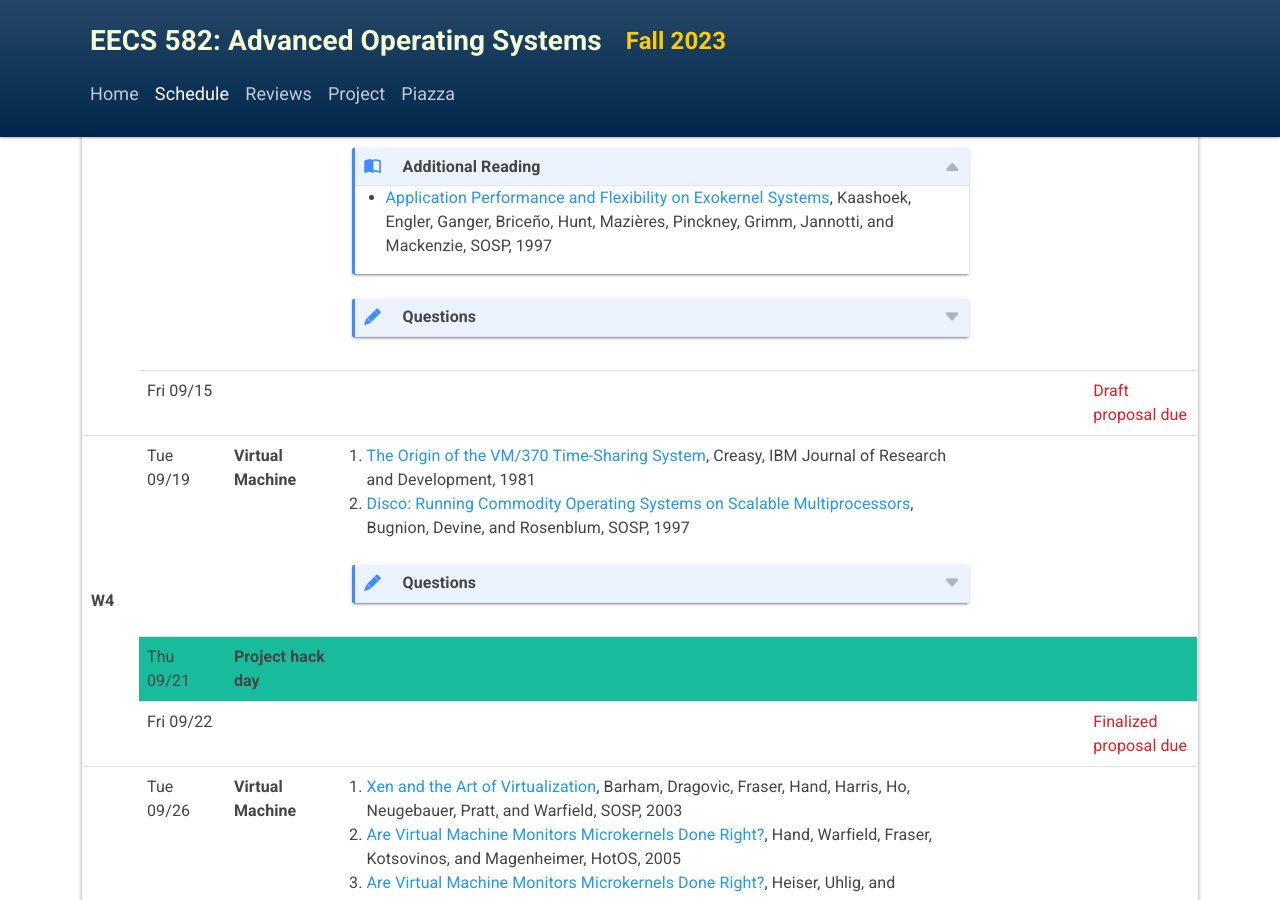
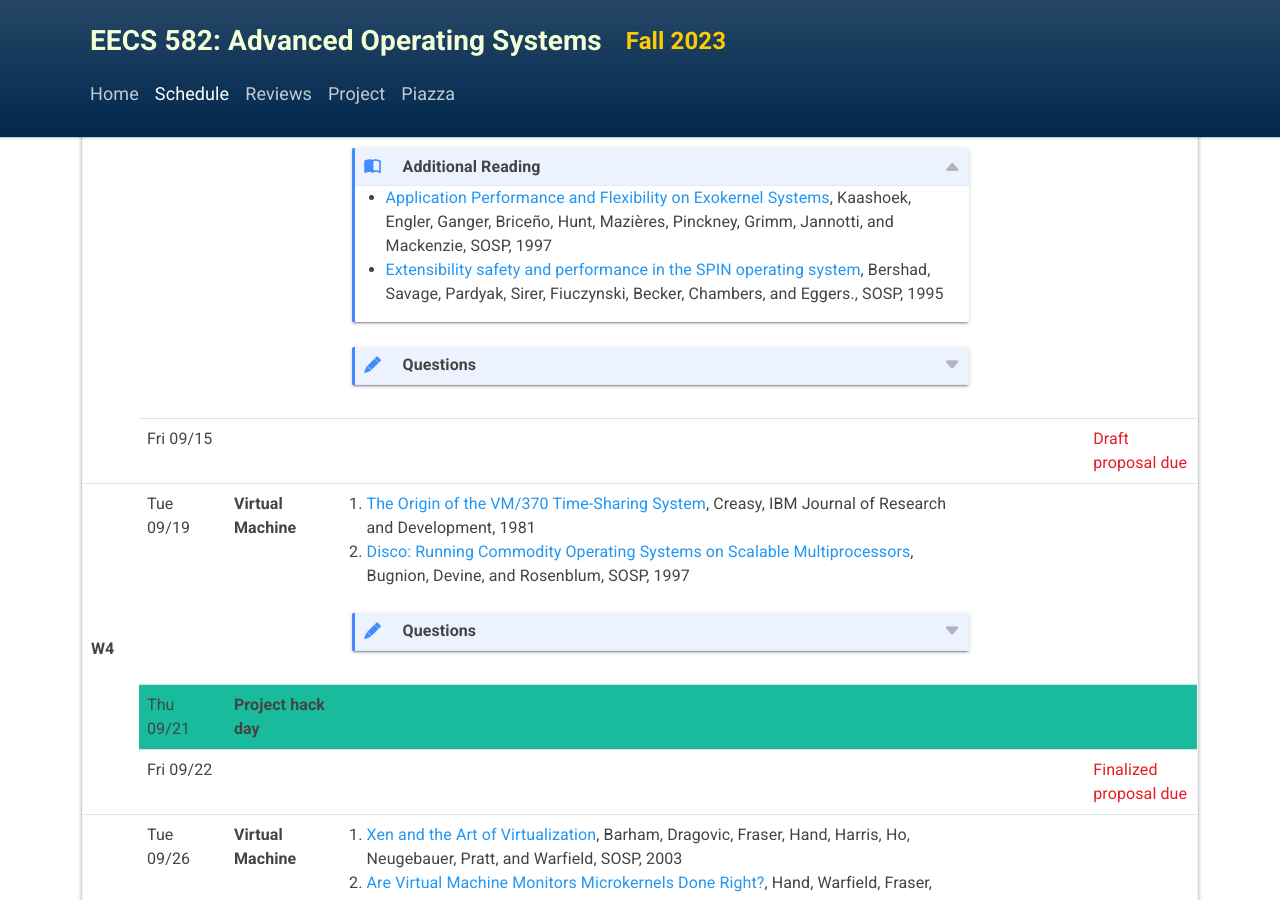
Before and after one commit to eecs582/eecs582.github.io, a Jekyll site: the page built from schedule.html, in a window 1280 px wide and 900 px high, scrolled down 1685 px. Built offline with Jekyll 4.4.1, drawn with Linux system fonts in a browser that asks for light colours.

Commit message:
update additional

```diff
--- a/schedule.html
+++ b/schedule.html
@@ -169,6 +169,7 @@ layout: schedule
           <summary>Additional Reading</summary>
           <ul>
           <li><a href="readings/exokernel-app.pdf">Application Performance and Flexibility on Exokernel Systems</a>, Kaashoek, Engler, Ganger, Briceño, Hunt, Mazières, Pinckney, Grimm, Jannotti, and Mackenzie, SOSP, 1997</li>
+          <li><a href="https://dl.acm.org/doi/10.1145/224056.224077">Extensibility safety and performance in the SPIN operating system</a>, Bershad, Savage, Pardyak, Sirer, Fiuczynski, Becker, Chambers, and Eggers., SOSP, 1995</li>
           </ul>
         </details>
         <details>
```
